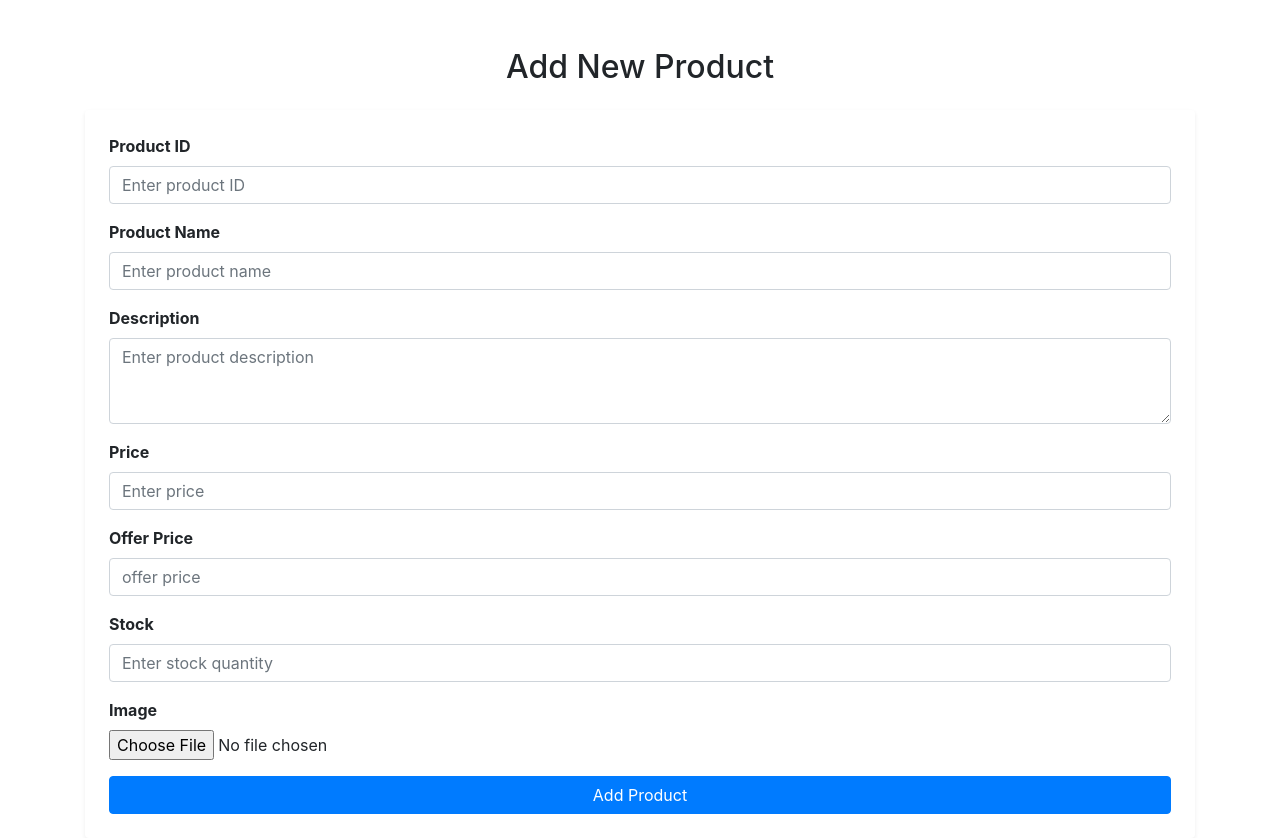
After one commit to sruthykrishnan2005/sampleproject, a Django app: template showprjt/templates/shop/addproduct.html in a window 1280 px wide. The commit adds this page. Run offline with Django 5.2, Linux system fonts and the light colour scheme; the template is opened without the code that fills it, so the values that code supplies are empty; some libraries are stand-ins or nearby versions.

Commit message:
sampleproject

```diff
--- /dev/null
+++ b/showprjt/templates/shop/addproduct.html
@@ -0,0 +1,61 @@
+<!DOCTYPE html>
+ <html lang="en">
+
+ <head>
+     <meta charset="UTF-8">
+     <meta name="viewport" content="width=device-width, initial-scale=1.0">
+     <title>Add Products Page</title>
+
+     <link href="https://stackpath.bootstrapcdn.com/bootstrap/4.5.2/css/bootstrap.min.css" rel="stylesheet">
+ </head>
+
+ <body>
+     <div class="container mt-5">
+         <h2 class="text-center mb-4">Add New Product</h2>
+         <form action="" method="post" class="p-4 shadow-sm bg-white rounded" enctype="multipart/form-data">
+            {% csrf_token %}
+
+             <div class="form-group">
+                 <label for="pid"><b>Product ID</b></label>
+                 <input type="text" class="form-control" name="pid" id="pid" placeholder="Enter product ID">
+             </div>
+
+             <div class="form-group">
+                 <label for="name"><b>Product Name</b></label>
+                 <input type="text" class="form-control" name="name" id="name" placeholder="Enter product name">
+             </div>
+
+             <div class="form-group">
+                 <label for="descrip"><b>Description</b></label>
+                 <textarea class="form-control" name="descrip" id="descrip" rows="3" placeholder="Enter product description"></textarea>
+             </div>
+
+             <div class="form-group">
+                 <label for="price"><b>Price</b></label>
+                 <input type="number" class="form-control" name="price" id="price" placeholder="Enter price">
+             </div>
+
+             <div class="form-group">
+                 <label for="offer_price"><b>Offer Price</b></label>
+                 <input type="number" class="form-control" name="off_price" id="offer_price" placeholder="offer price">
+             </div>
+
+             <div class="form-group">
+                 <label for="stock"><b>Stock</b></label>
+                 <input type="number" class="form-control" name="stock" id="stock" placeholder="Enter stock quantity">
+             </div>
+
+             <div class="form-group">
+                 <label for="image"><b>Image</b></label>
+                 <input type="file" class="form-control-file" name="img" id="image">
+             </div>
+
+             <button type="submit" class="btn btn-primary btn-block">Add Product</button>
+         </form>
+     </div>
+
+
+     <script src="https://stackpath.bootstrapcdn.com/bootstrap/4.5.2/js/bootstrap.min.js"></script>
+ </body>
+
+ </html>
```
Also changed, not shown: showprjt/app/views.py (+19 -4 lines), showprjt/templates/addproduct.html (deleted, +0 -87 lines), showprjt/templates/shop/home.html (+25 -1 lines), showprjt/db.sqlite3, showprjt/media/baby.webp (added), showprjt/media/dress.jpg (added), showprjt/media/frock.webp (added), showprjt/media/jeans.jpg (added), showprjt/media/jeans_SIiFWbu.jpg (added), showprjt/media/womens.webp (deleted), showprjt/media/womens_iT6Rhr3.webp (deleted), 1 other file.
